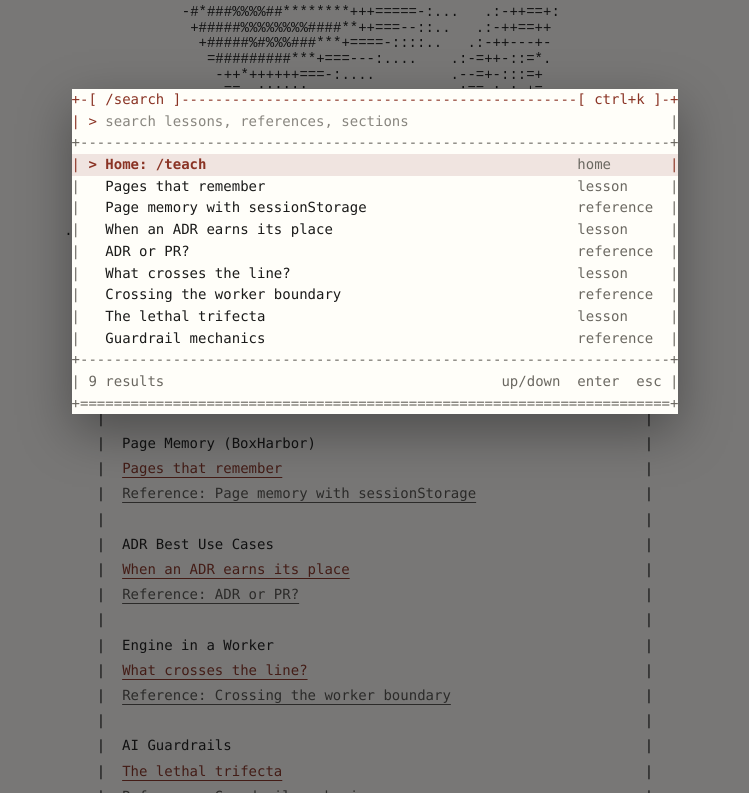
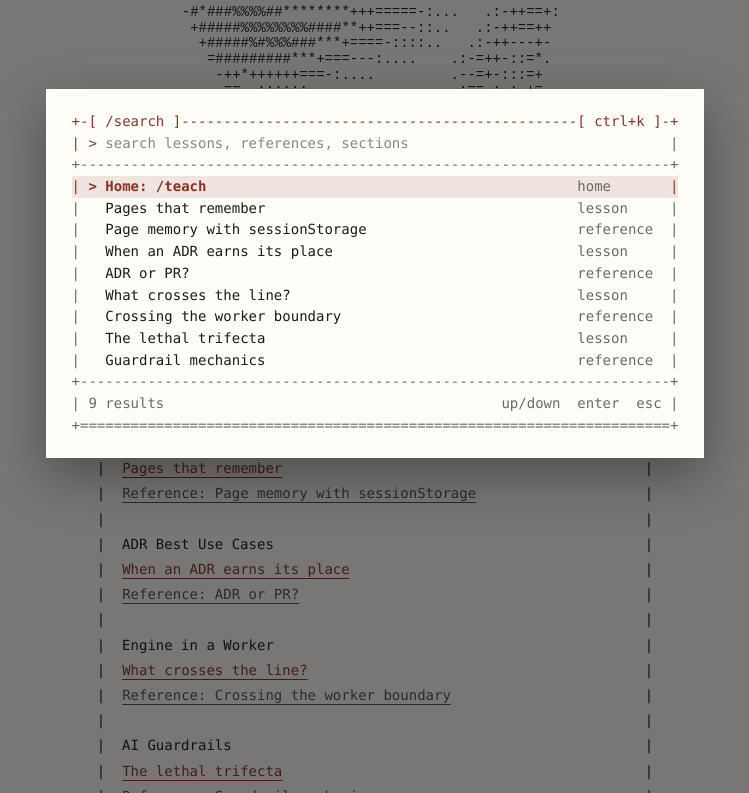
Before and after one commit to chrislanejones/simp-for-matt-pocock, a plain HTML site: page index.html in a window 1280 px wide. Both pictures are taken after a click on the button "Search the site (Ctrl+K)". Shown: the part 756-1549 px from the top of the page, without its empty margins (265-1014 px from the left). Drawn offline with Linux system fonts and the light colour scheme.

Commit message:
style: give the search window inner padding around its ASCII frame
Co-Authored-By: Claude Opus 5.5 <noreply@anthropic.com>

```diff
--- a/assets/search.css
+++ b/assets/search.css
@@ -9,7 +9,7 @@
 }
 .sk { margin: 12vh auto auto; padding: 0; border: 0; background: transparent; color: var(--sk-ink); max-width: calc(100vw - 16px); overflow: visible; }
 .sk::backdrop { background: rgba(10, 10, 12, .55); }
-.sk-box { background: var(--sk-paper); color: var(--sk-ink); font-size: 14px; line-height: 1.55; box-shadow: 0 18px 48px rgba(0, 0, 0, .35); max-width: calc(100vw - 16px); overflow: hidden; }
+.sk-box { box-sizing: content-box; padding: 22px 26px; background: var(--sk-paper); color: var(--sk-ink); font-size: 14px; line-height: 1.55; box-shadow: 0 18px 48px rgba(0, 0, 0, .35); max-width: calc(100vw - 16px - 52px); overflow: hidden; }
 .sk-line { display: block; white-space: pre; overflow: hidden; }
 .sk-art { color: var(--sk-muted); }
 .sk-line:first-child .sk-art { color: var(--sk-accent); }
@@ -29,5 +29,5 @@
 .sk-trigger { position: fixed; top: 10px; right: 12px; z-index: 20; padding: 4px 8px; border: 1px dashed var(--sk-muted); border-radius: 0; background: var(--sk-paper); color: var(--sk-muted); font-size: 12px; font-weight: 400; cursor: pointer; }
 .sk-trigger:hover { color: var(--sk-accent); border-color: var(--sk-accent); }
 .sk-trigger:focus-visible { outline: 2px solid var(--sk-accent); outline-offset: 2px; }
-@media (max-width: 480px) { .sk-box { font-size: 12px; } .sk-probe { font-size: 12px; } .sk { margin-top: 6vh; } }
+@media (max-width: 480px) { .sk-box { font-size: 12px; padding: 14px 12px; max-width: calc(100vw - 16px - 24px); } .sk-probe { font-size: 12px; } .sk { margin-top: 6vh; } }
 @media print { .sk-trigger, .sk { display: none !important; } }
--- a/assets/search.js
+++ b/assets/search.js
@@ -84,7 +84,11 @@
     dialog.appendChild(probe);
     var ch = probe.getBoundingClientRect().width / 10 || 8.4;
     probe.remove();
-    var avail = Math.min(window.innerWidth - 24, 720);
+    // Leave room for the box's own padding (see .sk-box in search.css).
+    var box = dialog.querySelector(".sk-box");
+    var cs = box ? getComputedStyle(box) : null;
+    var padX = cs ? parseFloat(cs.paddingLeft) + parseFloat(cs.paddingRight) : 0;
+    var avail = Math.min(window.innerWidth - 24 - padX, 720);
     return Math.max(34, Math.min(72, Math.floor(avail / ch)));
   }
 
```
